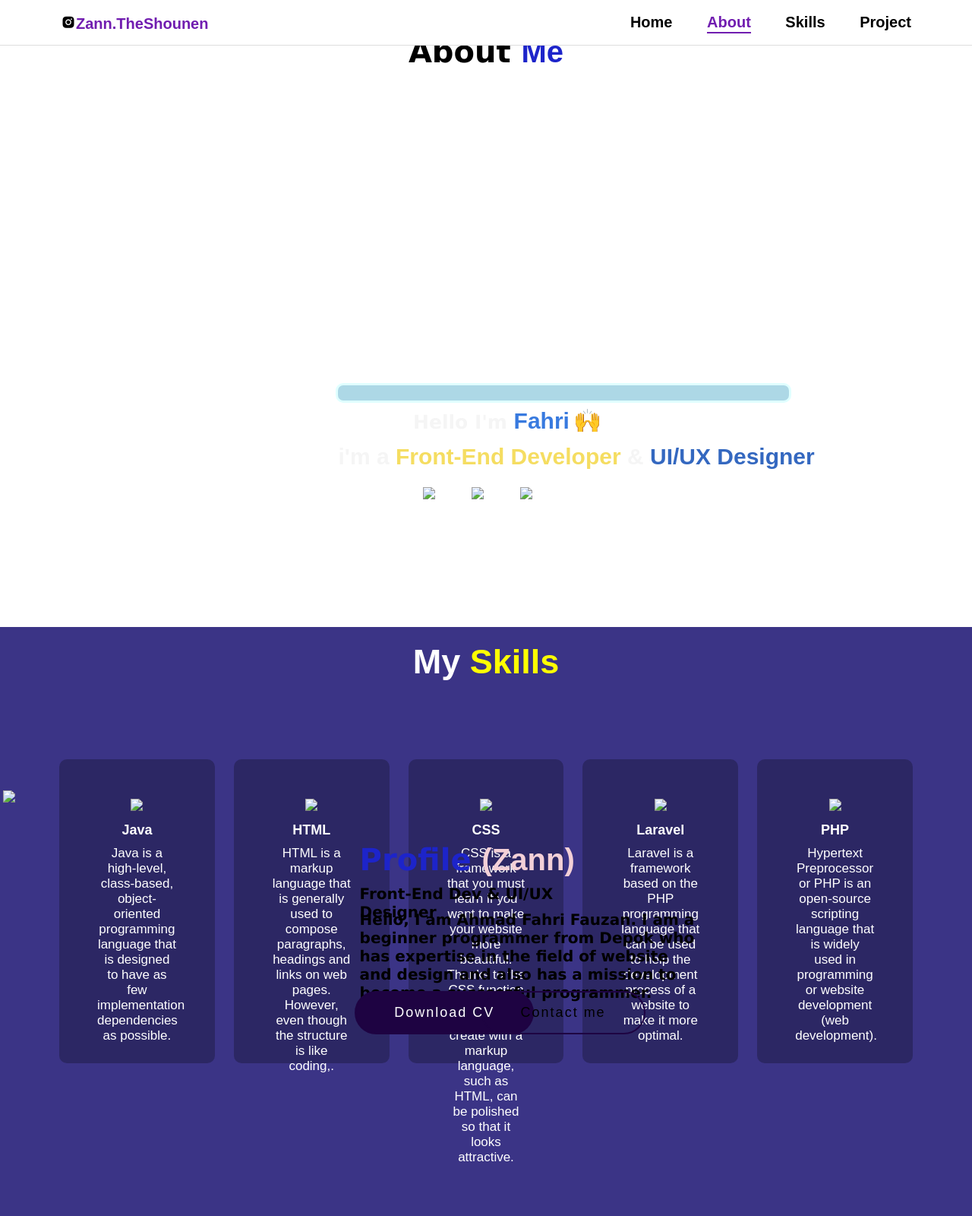
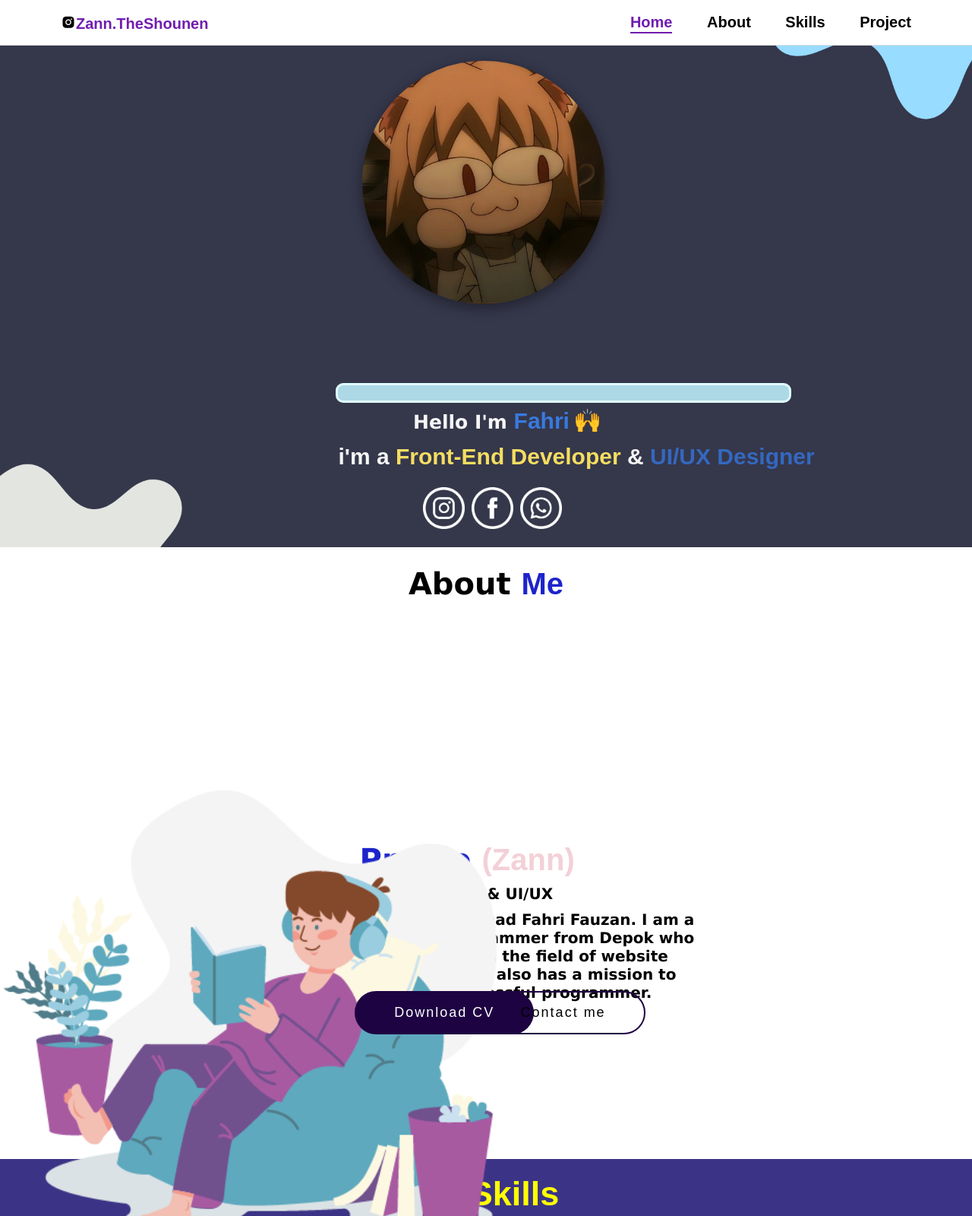
Before and after one commit to RenVoO/Personal-Website, a plain HTML site: page index.html in a window 1280 px wide. Shown: the top 1600 px of the page at 76% size. Drawn offline with nearby package versions, Linux system fonts and the light colour scheme.

Commit message:
Change Image

```diff
--- a/index.html
+++ b/index.html
@@ -27,19 +27,19 @@
      <!-- Home -->
 
      <section class="home-box" id="home">
-        <img class="home-bg" src="Background.png" alt="">
+        <img class="home-bg" src="Image/Background.png" alt="">
             <div class="Introduce">
                 <p>Hello I'm <span style="color: #387ADF; font-size:30px; font-weight:bolder;">Fahri</span><span style="font-size: 30px; padding:5px;">🙌</span></p>
                 <h1>i'm a <span style="font-size: 30px; color:#F5DD61;">Front-End Developer</span> & <span style="font-size: 30px; color:#3468C0;">UI/UX Designer</span></h1>
             </div>
             <div class="Line"></div>
 
-        <img class="hero" src="Neko Arc pfp!.jpeg" alt="">
+        <img class="hero" src="Image/Neko Arc pfp!.jpeg" alt="">
 
         <div class="Logo">
-            <a href="#"><img src="IG.png" class="instagram" width="55px"></a>
-            <a href="#"><img src="fb.png" class="facebook" width="55px"></a>
-            <a href="#"><img src="Wa.png" class="whatsaap" width="55px"></a>
+            <a href="#"><img src="Image/IG.png" class="instagram" width="55px"></a>
+            <a href="#"><img src="Image/fb.png" class="facebook" width="55px"></a>
+            <a href="#"><img src="Image/Wa.png" class="whatsaap" width="55px"></a>
         </div>
 
      </section>
@@ -56,7 +56,7 @@
             <h2 class="mission">Hello, I am Ahmad Fahri Fauzan. I am a beginner programmer from Depok who has expertise in the
              field of website and design and also has a mission to
              become a successful programmer.</h2>
-            <img src="Lazy.png" class="pict" width="650">
+            <img src="Image/Lazy.png" class="pict" width="650">
         </div>
 
         <div class="button">
@@ -72,7 +72,7 @@
         <div class="skills-area">
             <div class="skills-card">
                 <div class="skills-icon">
-                    <img src="198-1984828_java-icon-transparent-hd-png-download-removebg-preview.png" width="100">
+                    <img src="Image/198-1984828_java-icon-transparent-hd-png-download-removebg-preview.png" width="100">
                 </div>
                 <div class="skills-desc">
                     <h2>Java</h2>
@@ -82,7 +82,7 @@
 
             <div class="skills-card">
                 <div class="skills-icon">
-                    <img src="732212-removebg-preview.png" width="100">
+                    <img src="Image/732212-removebg-preview.png" width="100">
                 </div>
                 <div class="skills-desc">
                     <h2>HTML</h2>
@@ -92,7 +92,7 @@
 
             <div class="skills-card">
                 <div class="skills-icon">
-                    <img src="464-4640184_css3-png-download-css-icon-transparent-png-removebg-preview.png" width="100">
+                    <img src="Image/464-4640184_css3-png-download-css-icon-transparent-png-removebg-preview.png" width="100">
                 </div>
                 <div class="skills-desc">
                     <h2>CSS</h2>
@@ -102,7 +102,7 @@
 
             <div class="skills-card">
                 <div class="skills-icon">
-                    <img src="logo-laravel-icon-1024-removebg-preview.png" width="100">
+                    <img src="Image/logo-laravel-icon-1024-removebg-preview.png" width="100">
                 </div>
                 <div class="skills-desc">
                     <h2>Laravel</h2>
@@ -112,7 +112,7 @@
 
             <div class="skills-card">
                 <div class="skills-icon">
-                    <img src="php_PNG43-removebg-preview.png" width="100">
+                    <img src="Image/php_PNG43-removebg-preview.png" width="100">
                 </div>
                 <div class="skills-desc">
                     <h2>PHP</h2>
@@ -128,9 +128,9 @@
                 </div>
 
                 <div class="project-picture">
-                    <img  class="UI"  src="re.jpeg" width="500">
-                    <img  class="movie" src="Streaming Movie application.png" width="500">
-                    <img  class="travel" src="travel.jpeg" width="500">
+                    <img  class="UI"  src="Image/re.jpeg" width="500">
+                    <img  class="movie" src="Image/Streaming Movie application.png" width="500">
+                    <img  class="travel" src="Image/travel.jpeg" width="500">
                 </div>
 
             </div>
```
